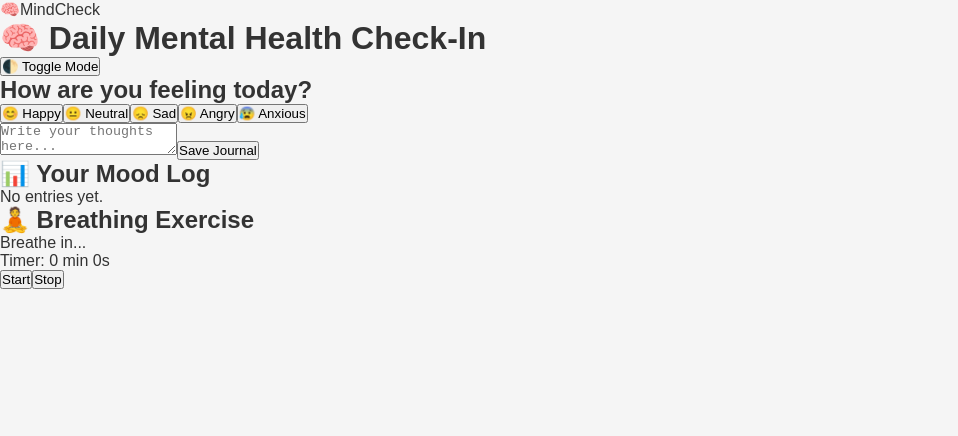
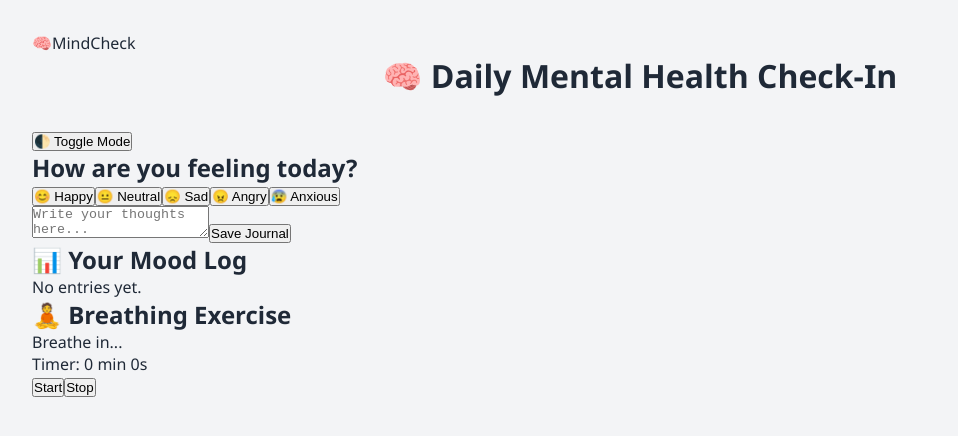
Before and after one commit to Chikwa235/MOOD2, a React (Vite) app in the folder my-app/: page / in a window 1280 px wide. Shown: the top 436 px of the page, without its empty margins (0-958 px from the left). Built offline with nearby package versions, Linux system fonts and the light colour scheme.

Commit message:
Add global CSS resets and body/h1 base styling

```diff
--- a/my-app/src/App.css
+++ b/my-app/src/App.css
@@ -19,3 +19,23 @@
   --btn: #4f46e5;
   --btn-hover: #4338ca;
 }
+
+* {
+  box-sizing: border-box;
+  margin: 0;
+  padding: 0;
+}
+
+body {
+  background: var(--bg);
+  color: var(--text);
+  font-family: var(--font);
+  padding: 2rem;
+  transition: background var(--transition), color var(--transition);
+}
+
+h1 {
+  text-align: center;
+  font-size: 2rem;
+  margin-bottom: 2rem;
+}
```
